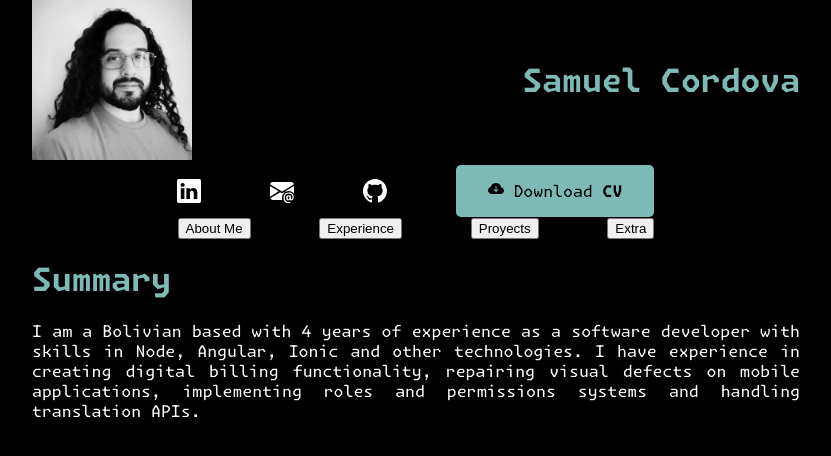
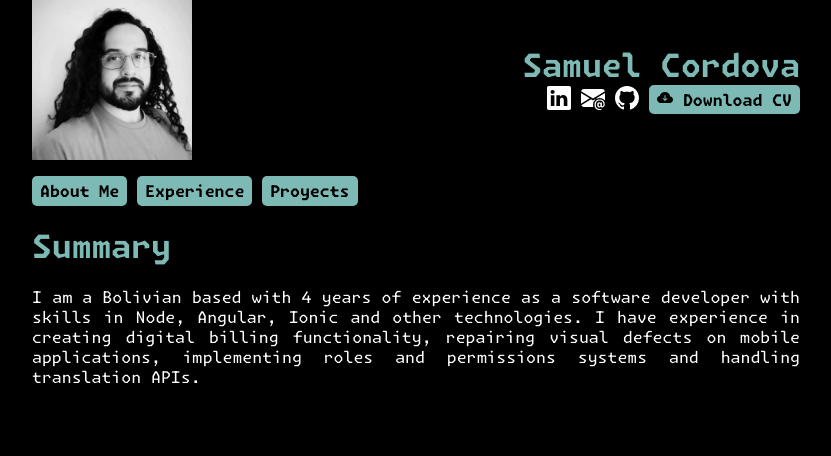
Before and after one commit to ElKrapulito/krapulito-portfolio, a plain HTML site: page index.html in a window 1280 px wide. Shown: the whole page, without its empty margins (224-1055 px from the left). Drawn offline with Linux system fonts and the light colour scheme; a script that the page names is missing.

Commit message:
Improve responsiveness and add tabs

```diff
--- a/index.html
+++ b/index.html
@@ -13,11 +13,11 @@
     <canvas id="life"></canvas>
     <div class="background">
         <div class="container">
-            <header>
-                <img class="profile-img" src="./assets/profile-pic.jpg" alt="samuel profile picture">
-                <h1 class="highlight">Samuel Cordova</h1>
-            </header>
-            <nav class="my-links">
+            <header class="header-flex">
+                <img class="profile-img profile-pic" src="./assets/profile-pic.jpg" alt="samuel profile picture">
+                <div>
+                    <h1 class="highlight my-name">Samuel Cordova</h1>
+                    <div class="my-links">
                         <ul>
                             <li>
                                 <img class="social-icon" src="./assets/linkedin.svg" alt="LinkedIn Icon">
@@ -30,20 +30,19 @@
                             </li>
 
                             <li>
-                        <div class="btn-download">
+                                <div class="btn">
                                     <img src="./assets/cloud-arrow-down-fill.svg" alt="Cloud download Icon">
                                     Download <strong>CV</strong>
                                 </div>
                             </li>
                         </ul>
-            </nav>
-            <nav>
-                <ul>
-                    <li><button onclick="displayComponent('summary')">About Me</button></li>
-                    <li><button onclick="displayComponent('experience')">Experience</button></li>
-                    <li><button>Proyects</button></li>
-                    <li><button>Extra</button></li>
-                </ul>
+                    </div>
+                </div>
+            </header>
+            <nav class="tabs">
+                <button class="btn" onclick="displayComponent('summary')">About Me</button>
+                <button class="btn" onclick="displayComponent('experience')">Experience</button>
+                <button class="btn" onclick="displayComponent('proyects')">Proyects</button>
             </nav>
             <main>
                 <div id="summary">
--- a/script.js
+++ b/script.js
@@ -28,14 +28,17 @@ function clearMain() {
 
 function displayComponent(component) {
     const mainElement = componentState.main;
+    clearMain();
     switch (component) {
         case 'summary':
-            clearMain();
             mainElement.appendChild(componentState.summary);
             break;
         case 'experience':
-            clearMain();
             mainElement.appendChild(componentState.experience);
+            break;
+        case 'proyects':
+            break;
+        case 'extra':
             break;
     }
 
--- a/style.css
+++ b/style.css
@@ -23,41 +23,18 @@ body {
     padding: 0;
 }
 
-header {
-    display: flex;
-    justify-content: space-between;
-    align-items: center;
-
-    img {
-        color: var(--text);
-        width: 10em;
-    }
+ul {
+    list-style: none;
+    padding: 0;
+    margin: 0;
 }
 
 nav>ul {
-    list-style: none;
-    padding: 0;
     margin: 0 auto;
 }
 
 img {
     color: var(--text);
-}
-
-
-@media screen and (min-width: 1024px) {
-    nav {
-        ul {
-            width: 80%;
-            display: flex;
-            justify-content: space-evenly;
-        }
-    }
-
-    .container {
-        width: 60%;
-        margin: 0 auto;
-    }
 }
 
 
@@ -69,6 +46,25 @@ main {
 footer {
     margin: 5em auto;
 }
+
+
+.header-flex {
+    display: flex;
+    justify-content: space-between;
+    align-items: flex-start;
+
+    .profile-pic {
+        color: var(--text);
+        width: 10em;
+    }
+}
+
+.my-name {
+    text-align: end;
+    margin: 0;
+}
+
+
 
 .job-detail {
     display: flex;
@@ -85,20 +81,18 @@ footer {
 }
 
 .my-links {
+    ul {
+        display: flex;
+        flex-flow: column;
+        align-items: flex-end;
+    }
+
     li:hover {
         cursor: pointer;
     }
 
-    li>a {
-        display: block;
-    }
-
     li {
         width: fit-content;
-        display: flex;
-        align-items: center;
-        gap: 5px;
-        margin-top: 5px;
     }
 }
 
@@ -121,14 +115,52 @@ footer {
 
 
 
-.btn-download {
+.btn {
+    background: none;
+    border: none;
+    padding: 0;
+    font: inherit;
+    cursor: pointer;
+    outline: inherit;
+
     background-color: var(--accent);
     color: black;
-    padding: 1em 2em;
+    text-align: center;
+    padding: 0.3em 0.5em;
     border-radius: 5px;
-    cursor: pointer;
+    font-weight: bold;
+
 }
 
 .highlight {
     color: var(--accent);
 }
+
+.tabs {
+    margin-top: 1em;
+}
+
+@media screen and (min-width: 1024px) {
+    .my-links {
+        ul {
+            width: 100%;
+            display: flex;
+            flex-flow: row;
+            justify-content: flex-end;
+            gap: 10px;
+        }
+    }
+
+    .container {
+        width: 60%;
+        margin: 0 auto;
+    }
+
+    .header-flex {
+        display: flex;
+        justify-content: space-between;
+        align-items: center;
+
+
+    }
+}
```
Lines whose indentation alone changed are shown as unchanged.
